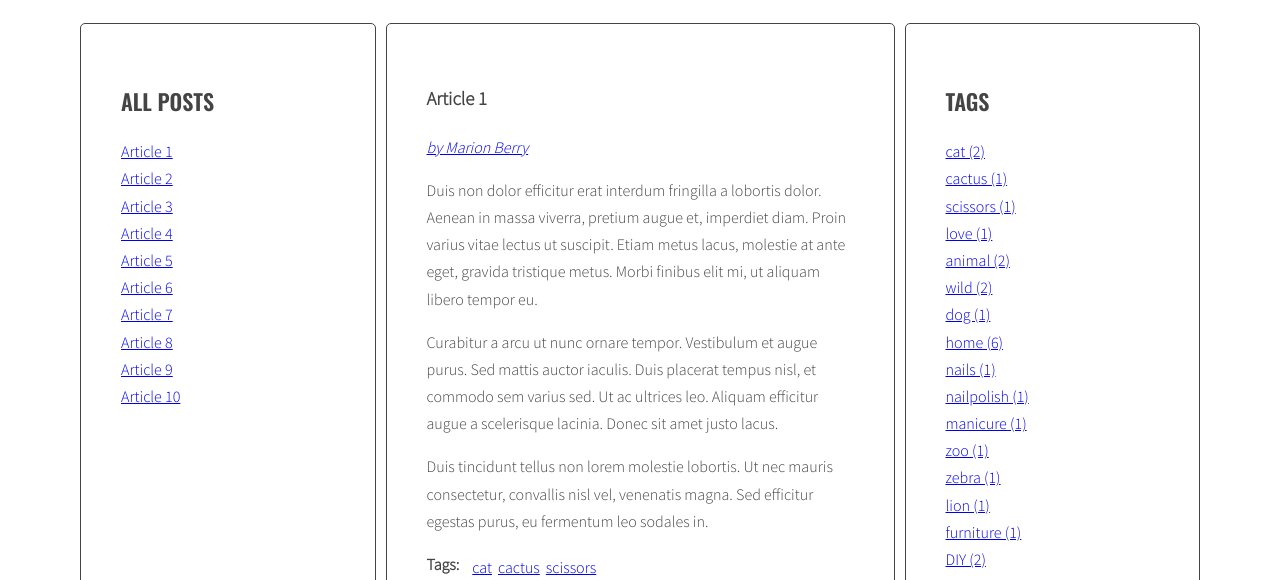
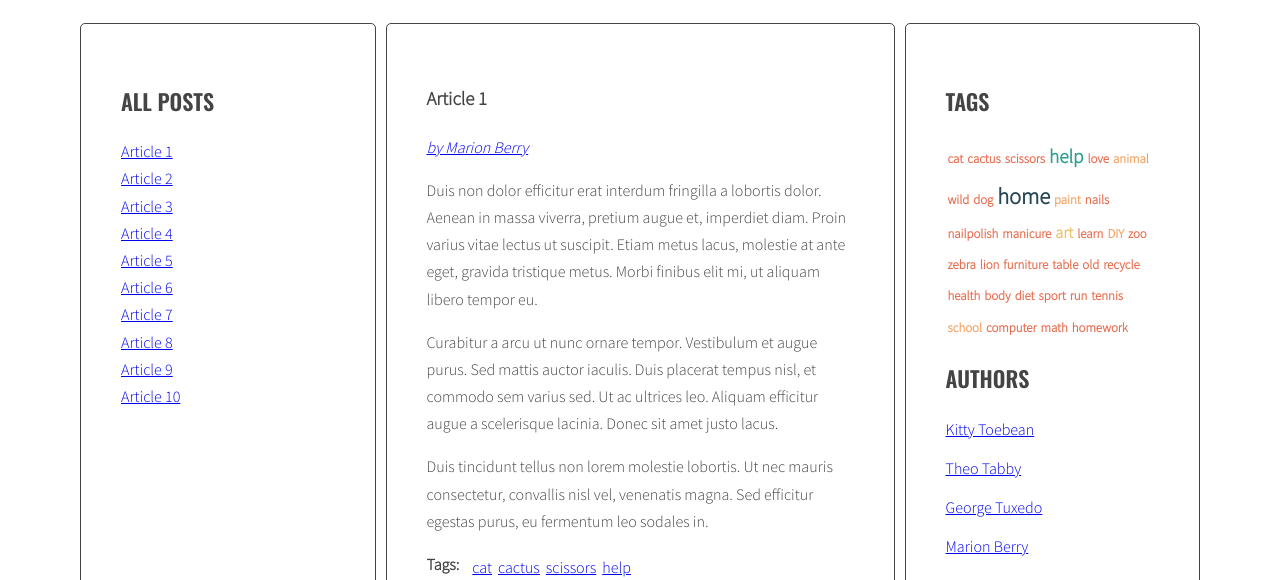
Before and after one commit to WiktoriaBr/javascript-blog, a website: page index.html in a window 1280 px wide. Shown: the part 220-800 px from the top of the page. Drawn offline with nearby package versions, Linux system fonts and the light colour scheme.

Commit message:
Finish function calculateTagClass

```diff
--- a/index.html
+++ b/index.html
@@ -17,7 +17,7 @@
             </ul>
           </aside>
           <section class="posts">
-            <article class="post active" id="article-1" data-tags="cat cactus scissors" data-author="Marion Berry">
+            <article class="post active" id="article-1" data-tags="cat cactus scissors help" data-author="Marion Berry">
               <h3 class="post-title">Article 1</h3>
               <p class="post-author" ></p>
               <div class="post-content">
@@ -47,7 +47,7 @@
                 </ul>
               </div>
             </article>
-            <article class="post" id="article-2" data-tags="love cat animal wild dog home" data-author="Theo Tabby">
+            <article class="post" id="article-2" data-tags="love cat animal wild dog home help" data-author="Theo Tabby">
               <h3 class="post-title">Article 2</h3>
               <p class="post-author"></p></p>
               <div class="post-content">
@@ -78,7 +78,8 @@
                 </ul>
               </div>
             </article>
-            <article class="post" id="article-3" data-tags="nails nailpolish manicure home" data-author="George Tuxedo">
+    padding: 3px;
+            <article class="post" id="article-3" data-tags="paint nails nailpolish manicure home art help learn DIY" data-author="George Tuxedo">
               <h3 class="post-title">Article 3</h3>
               <p class="post-author"></p>
               <div class="post-content">
@@ -134,7 +135,7 @@
                 </ul>
               </div>
             </article>
-            <article class="post" id="article-5" data-tags="home furniture DIY paint" data-author="Marion Berry">
+            <article class="post" id="article-5" data-tags="home furniture DIY paint animal art help" data-author="Marion Berry">
               <h3 class="post-title">Article 5</h3>
               <p class="post-author"></p>
               <div class="post-content">
@@ -285,7 +286,7 @@
                 </ul>
               </div>
             </article>
-            <article class="post" id="article-10" data-tags="school homework learn help home" data-author="George Tuxedo">
+            <article class="post" id="article-10" data-tags="school homework art learn help home" data-author="George Tuxedo">
               <h3 class="post-title">Article 10</h3>
               <p class="post-author"></p>
               <div class="post-content">
--- a/js/script.js
+++ b/js/script.js
@@ -37,7 +37,9 @@ const optArticleSelector = ".post",
   optTitleListSelector = ".titles",
   optArticleTagsSelector = ".post-tags .list",
   optTagsListSelector = ".sidebar .tags",
-  optArticleAuthorSelector = ".post .post-author";
+  optArticleAuthorSelector = ".post .post-author",
+  optCloudClassCount = 5,
+  optCloudClassPrefix = "tag-size-";
 
 function generateTitleLinks(customSelector = "") {
   //console.log("Funkcja generateTitleLinks wywolana");
@@ -83,13 +85,23 @@ function generateTitleLinks(customSelector = "") {
 }
 
 function calculateTagsParams(tags) {
-  const params = {max:0, min:999999};
-  for(let tag in tags){
-    console.log(tag + ' is used ' + tags[tag] + ' times');
+  const params = { max: 0, min: 999999 };
+  for (let tag in tags) {
+    //console.log(tag + ' is used ' + tags[tag] + ' times');
     params.max = Math.max(tags[tag], params.max);
     params.min = Math.min(tags[tag], params.min);
+    //console.log(tags[tag]);
   }
   return params;
+}
+
+function claculateTagClass (count, params)
+{
+  const normalizedCount = count - params.min;
+  const normalizedMax = params.max - params.min;
+  const percentage = normalizedCount / normalizedMax;
+  const classNumber = Math.floor( percentage * (optCloudClassCount - 1) + 1 );
+  return optCloudClassPrefix+classNumber;
 }
 
 function generateTags() {
@@ -130,23 +142,19 @@ function generateTags() {
   let tagList = document.querySelector(optTagsListSelector);
   /*calculating the parameters of the tags - amount of tags*/
   const tagsParams = calculateTagsParams(allTags);
-  console.log("tagsParams:", tagsParams);
+  //console.log("tagsParams:", tagsParams);
   /* [NEW] create variable for all links HTML code */
   let allTagsHTML = " ";
 
   /* [NEW] START LOOP: for each tag in allTags: */
   for (let tag in allTags) {
     /* [NEW] generate code of a link and add it to allTagsHTML */
+    const tagLinkHTML = claculateTagClass(allTags[tag], tagsParams);
+    //console.log('tagLinkHTML:', tagLinkHTML);
     allTagsHTML +=
-      '<li><a href="#tag-' +
-      tag +
-      '">' +
-      tag +
-      " (" +
-      allTags[tag] +
-      ")</a></li>";
+      '<li><a class="'+tagLinkHTML+'" href="#tag-' + tag +'">' +tag +"</a></li>";
   }
-  //console.log(allTagsHTML);
+  console.log(allTagsHTML);
 
   /* [NEW] END LOOP: for each tag in allTags: */
 
--- a/sass/style.scss
+++ b/sass/style.scss
@@ -91,6 +91,13 @@ body {
     padding: 3px;
   }
 }
+.tags
+{
+  li{
+  display: inline-block;
+  padding: 2px;
+  }
+}
 
 /* Authors */
 
@@ -98,6 +105,43 @@ body {
   li {
     margin-bottom: 12px;
   }
+}
+
+/*Tags*/
+.tag-size-5
+{
+  font-size: 140%;
+  color: #264653;
+  text-decoration: none;
+  font-weight: bold;
+}
+.tag-size-4
+{
+  font-size: 120%;
+  color: #2A9D8F;
+  font-weight: bold;
+  text-decoration: none;
+}
+.tag-size-3
+{
+  font-size: 100%;
+  color: #E9C46A;
+  font-weight: bold;
+  text-decoration: none;
+}
+.tag-size-2
+{
+  font-size: 80%;
+  color: #F4A261;
+  font-weight: bold;
+  text-decoration: none;
+}
+.tag-size-1
+{
+  font-size: 80%;
+  color: #E76F51;
+  font-weight: bold;
+  text-decoration: none;
 }
 
 /* Post */
```
Also changed, not shown: css/style.css, 1 other file.
